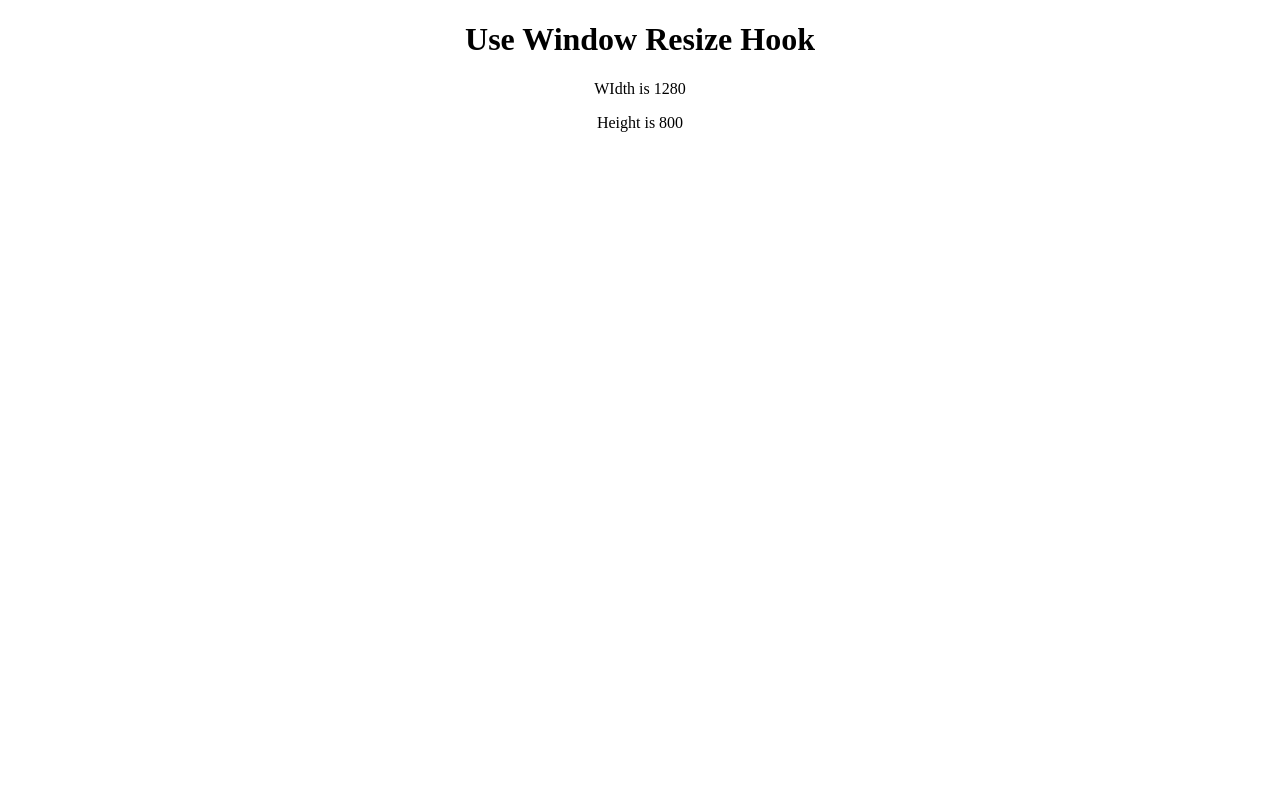
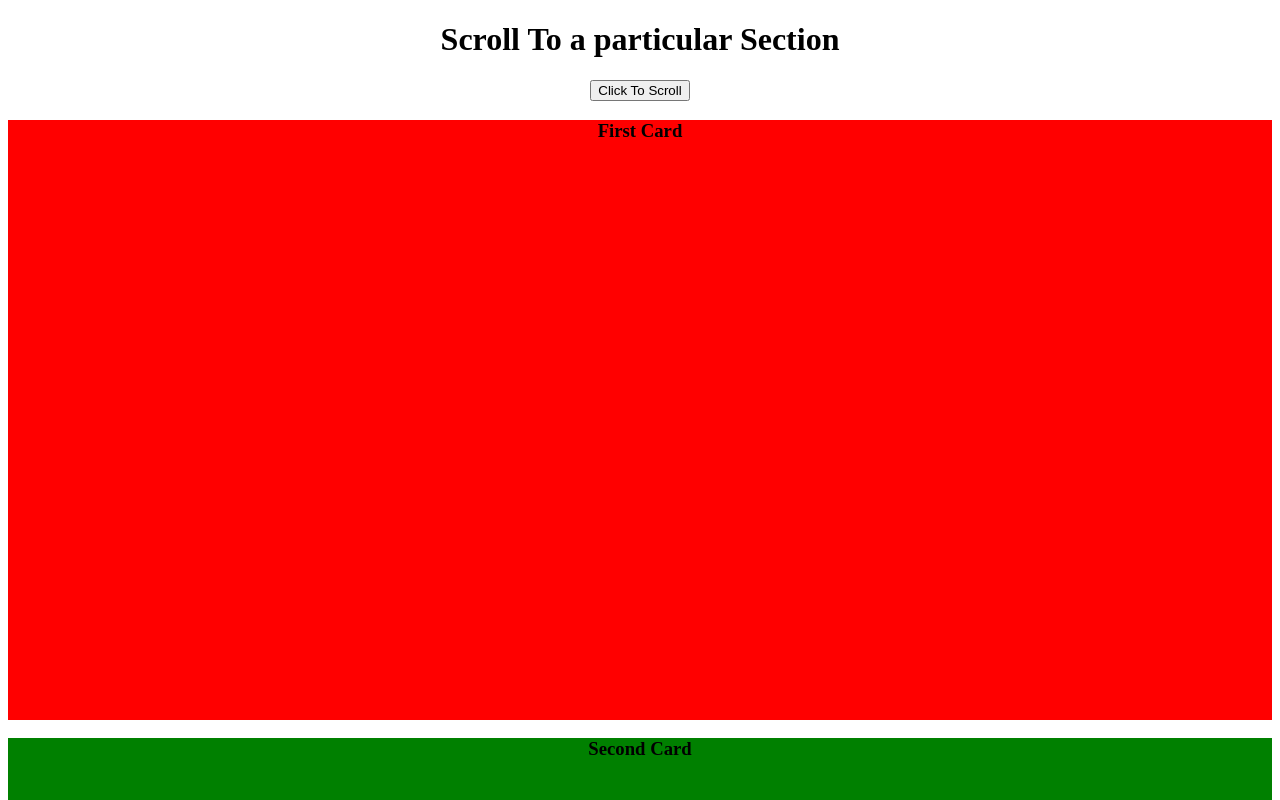
Before and after one commit to Tejasguntiwar/react-mini-projects, a React (Vite) app: page / in a window 1280 px wide. Shown: the top 800 px of the page. Built offline with nearby package versions, Linux system fonts and the light colour scheme.

Commit message:
Added Scroll to Top And Bottom and Particular To Section Component

```diff
--- a/src/App.jsx
+++ b/src/App.jsx
@@ -1,5 +1,7 @@
 // App.jsx
 import './App.css'
+import ScrollToTopAndBottom from './components/scroll-to-top-and-bottom';
+import ScrollToSection from './components/scroll-to-top-and-bottom/scroll-to-section';
 // import LightDarkMode from './components/light-dark-mode'
 // import Accordian from './components/accordian'
 // import RandomColor from './components/random-color'
@@ -62,7 +64,11 @@
         {/* Use Onclick Outside Hook Test */}
         {/* <UseOnclickOutsideTest/> */}
         {/* Use WIndow Resize Hook  Test */}
-        <UseWindowResizeTest/>
+        {/* <UseWindowResizeTest/> */}
+        {/* Scroll To Top and Bottom Component */}
+        {/* <ScrollToTopAndBottom/> */}
+        {/* Scroll To Particular Section */}
+        <ScrollToSection/>
       </div>
     </>
   )
--- /dev/null
+++ b/src/components/scroll-to-top-and-bottom/index.jsx
@@ -0,0 +1,41 @@
+import { useRef } from "react";
+import useFetch from "../use-fetch";
+
+export default function ScrollToTopAndBottom() {
+  const { data, error, pending } = useFetch(
+    "https://dummyjson.com/products?limit=100",
+    {}
+  );
+
+  const bottomRef = useRef(null);
+
+  function handleScrollToTop() {
+    window.scrollTo({
+      top: 0,
+      left: 0,
+      behavior: "smooth",
+    });
+  }
+  function handleScrollToBottom() {
+    bottomRef.current.scrollIntoView({ behavior: "smooth" });
+  }
+
+  if (error) return <h1>Error!</h1>;
+  if (pending) return <h1>Loading!</h1>;
+
+  return (
+    <div>
+      <h1>Scroll To Top and Bottom Feature</h1>
+      <h3>THis is top section</h3>
+      <button onClick={handleScrollToBottom}>Scroll To Bottom</button>
+      <ul style={{ listStyle: "none" }}>
+        {data && data.products && data.products.length
+          ? data.products.map((item) => <li>{item.title}</li>)
+          : null}
+      </ul>
+      <button onClick={handleScrollToTop}>Scroll To TOp</button>
+      <div ref={bottomRef}></div>
+      <h3>THis is Bottom section</h3>
+    </div>
+  );
+}
--- /dev/null
+++ b/src/components/scroll-to-top-and-bottom/scroll-to-section.jsx
@@ -0,0 +1,67 @@
+import { useRef } from "react";
+
+export default function ScrollToSection() {
+    const ref = useRef(null);
+  const data = [
+    {
+      label: "First Card",
+      style: {
+        width: "100%",
+        height: "600px",
+        background: "red",
+      },
+    },
+    {
+      label: "Second Card",
+      style: {
+        width: "100%",
+        height: "600px",
+        background: "green",
+      },
+    },
+    {
+      label: "THird Card",
+      style: {
+        width: "100%",
+        height: "600px",
+        background: "blue",
+      },
+    },
+    {
+      label: "Fourth Card",
+      style: {
+        width: "100%",
+        height: "600px",
+        background: "yellow",
+      },
+    },
+    {
+      label: "Fifth Card",
+      style: {
+        width: "100%",
+        height: "600px",
+        background: "orange",
+      },
+    },
+  ];
+
+  function handleScrollToSection() {
+        let pos = ref.current.getBoundingClientRect().top
+        window.scrollTo({
+            top: pos,
+            behavior:'smooth'
+        })
+    }
+
+  return (
+    <div>
+      <h1>Scroll To a particular Section</h1>
+      <button onClick={handleScrollToSection}>Click To Scroll</button>
+      {data.map((dataItem, index) => (
+        <div ref={index === 1 ? ref:null} style={dataItem.style}>
+          <h3>{dataItem.label}</h3>
+        </div>
+      ))}
+    </div>
+  );
+}
```
